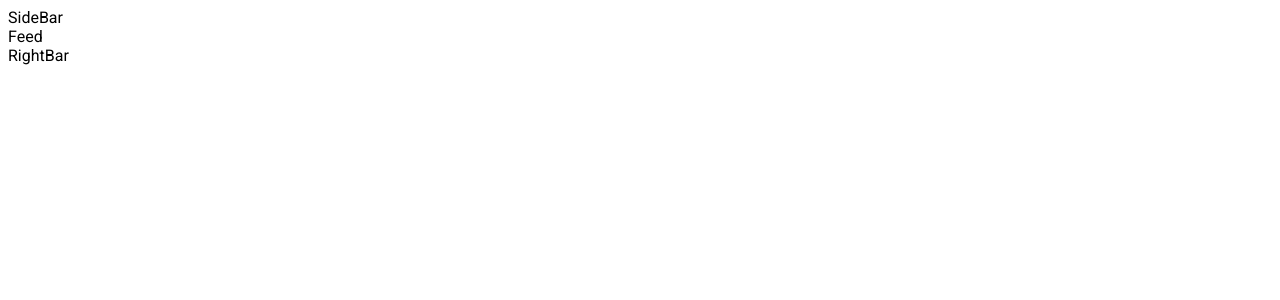
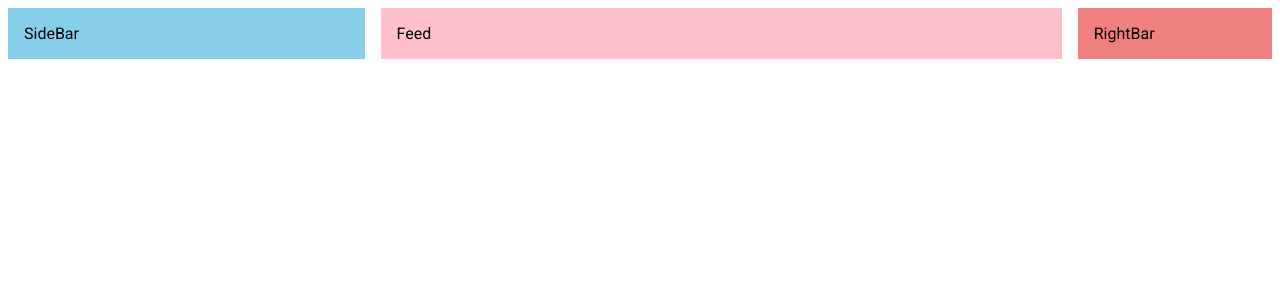
Before and after one commit to pavitpim40/fb-react-mui5, a React (Create React App) app: page / in a window 1280 px wide. Shown: the top 300 px of the page. Built offline with nearby package versions, Linux system fonts and the light colour scheme.

Commit message:
Layout for Desktop

```diff
--- a/src/App.js
+++ b/src/App.js
@@ -1,14 +1,17 @@
-import SideBar from "./components/SideBar"
+import { Box, Stack } from "@mui/material";
+import SideBar from "./components/SideBar";
 import RightBar from "./components/RightBar";
-import Feed  from "./components/Feed";
+import Feed from "./components/Feed";
+
 function App() {
-
   return (
-    <div >
-    <SideBar/>
-    <Feed/>
-    <RightBar/>
-    </div>
+    <Box>
+      <Stack direction="row" spacing={2} justifyContent="space-between">
+        <SideBar />
+        <Feed />
+        <RightBar />
+      </Stack>
+    </Box>
   );
 }
 
--- a/src/components/Feed.jsx
+++ b/src/components/Feed.jsx
@@ -1,7 +1,12 @@
 import React from "react";
+import { Box } from "@mui/material";
 
 const Feed = () => {
-  return <div>Feed</div>;
+  return (
+    <Box bgcolor="pink" flex={4} p={2}>
+      Feed
+    </Box>
+  );
 };
 
 export default Feed;
--- a/src/components/RightBar.jsx
+++ b/src/components/RightBar.jsx
@@ -1,7 +1,11 @@
 import React from "react";
-
+import { Box } from "@mui/material";
 const RightBar = () => {
-  return <div>RightBar</div>;
+  return (
+    <Box bgcolor="lightcoral" flex={1} p={2}>
+      RightBar
+    </Box>
+  );
 };
 
 export default RightBar;
--- a/src/components/SideBar.jsx
+++ b/src/components/SideBar.jsx
@@ -1,7 +1,12 @@
 import React from "react";
+import { Box } from "@mui/material";
 
 const SideBar = () => {
-  return <div>SideBar</div>;
+  return (
+    <Box bgcolor="skyblue" flex={2} p={2}>
+      SideBar
+    </Box>
+  );
 };
 
 export default SideBar;
```
